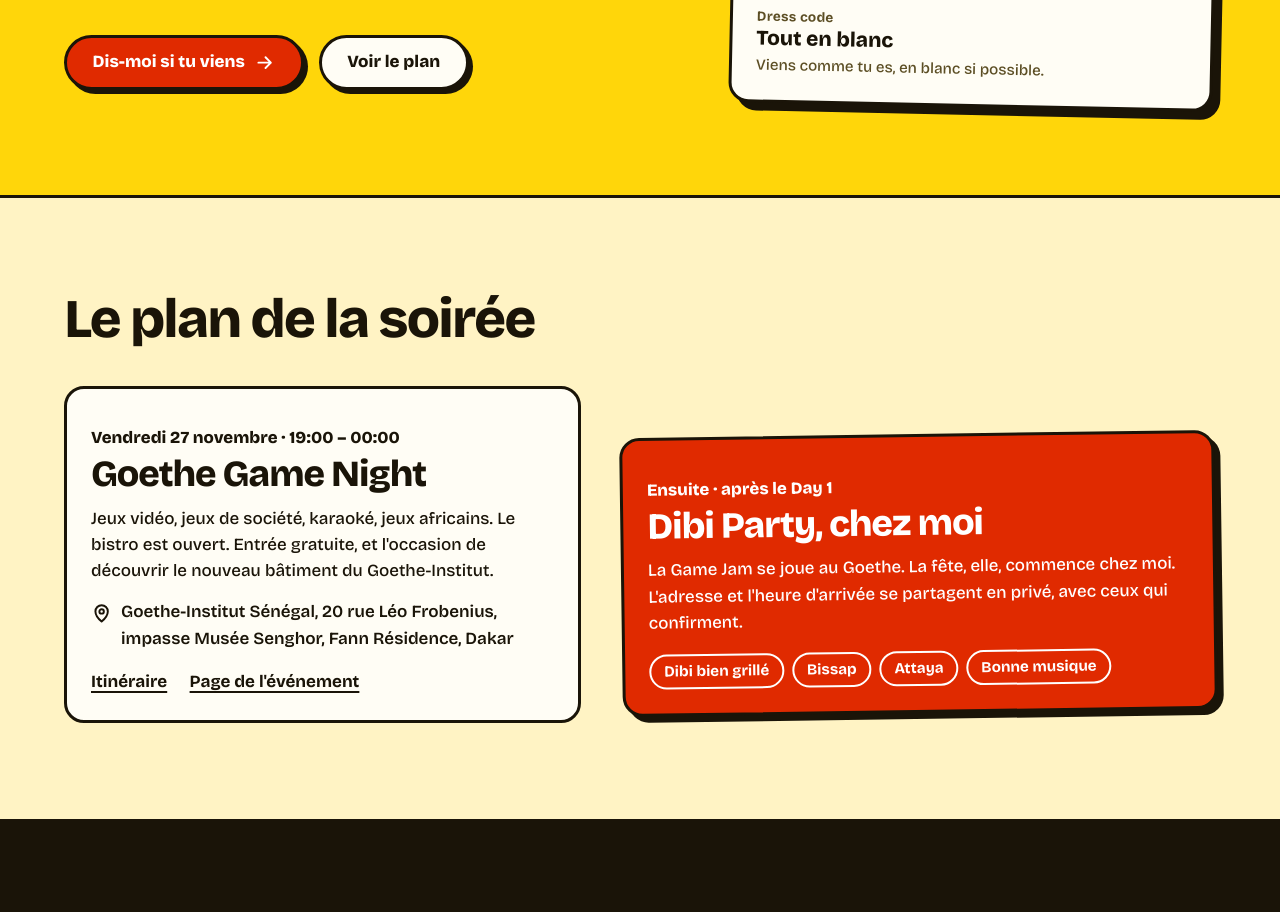
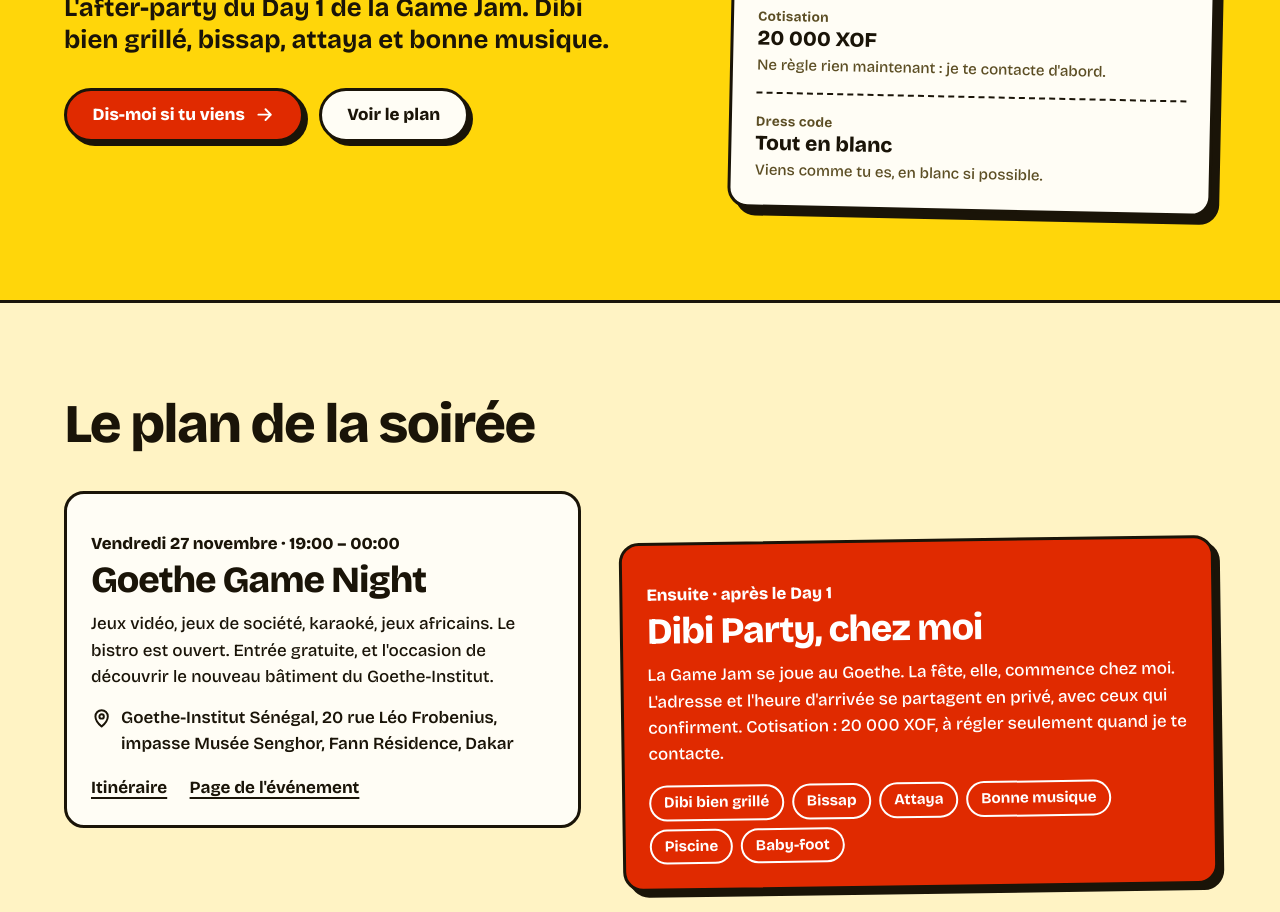
Before and after one commit to Sowgenius/dibi-party, a plain HTML site: page index.html in a window 1280 px wide. Shown: the part 435-1347 px from the top of the page. Drawn offline with Linux system fonts and the light colour scheme.

Commit message:
Add piscine, baby-foot, cotisation 20 000 XOF

```diff
--- a/index.html
+++ b/index.html
@@ -272,6 +272,10 @@ FINISH: unreviewed and undocumented is unfinished; this build ends with the fini
             <dd>Chez moi<small>L'adresse et l'heure d'arrivée t'arrivent en message privé dès que tu confirmes.</small></dd>
           </div>
           <div class="row">
+            <dt>Cotisation</dt>
+            <dd>20 000 XOF<small>Ne règle rien maintenant : je te contacte d'abord.</small></dd>
+          </div>
+          <div class="row">
             <dt>Dress code</dt>
             <dd>Tout en blanc<small>Viens comme tu es, en blanc si possible.</small></dd>
           </div>
@@ -300,12 +304,14 @@ FINISH: unreviewed and undocumented is unfinished; this build ends with the fini
       <article class="stop stop--party">
         <p class="when">Ensuite · après le Day 1</p>
         <h3>Dibi Party, chez moi</h3>
-        <p>La Game Jam se joue au Goethe. La fête, elle, commence chez moi. L'adresse et l'heure d'arrivée se partagent en privé, avec ceux qui confirment.</p>
+        <p>La Game Jam se joue au Goethe. La fête, elle, commence chez moi. L'adresse et l'heure d'arrivée se partagent en privé, avec ceux qui confirment. Cotisation : 20 000 XOF, à régler seulement quand je te contacte.</p>
         <ul class="tags" aria-label="Au programme">
           <li>Dibi bien grillé</li>
           <li>Bissap</li>
           <li>Attaya</li>
           <li>Bonne musique</li>
+          <li>Piscine</li>
+          <li>Baby-foot</li>
         </ul>
       </article>
     </div>
@@ -449,7 +455,7 @@ function showResult(r) {
   const yes = r.attending;
   $("done-title").textContent = yes ? `C'est noté, ${first}.` : `Merci, ${first}.`;
   $("done-text").textContent = yes
-    ? `${r.guests === 1 ? "Tu viens seul·e." : `Vous serez ${r.guests}, toi compris.`} Je t'envoie l'adresse et l'heure par message au ${r.phone}. Pense au blanc.`
+    ? `${r.guests === 1 ? "Tu viens seul·e." : `Vous serez ${r.guests}, toi compris.`} Je t'envoie l'adresse et l'heure par message au ${r.phone}. Pense au blanc. La cotisation est de 20 000 XOF : ne paie rien avant que je te contacte.`
     : "Dommage, ce sera pour la prochaine. Si ça change, tu peux modifier ta réponse ici.";
   $("stamp").classList.toggle("stamp--no", !yes);
   $("stamp").firstElementChild.firstElementChild.setAttribute("href", yes ? "#i-check" : "#i-x");
```
